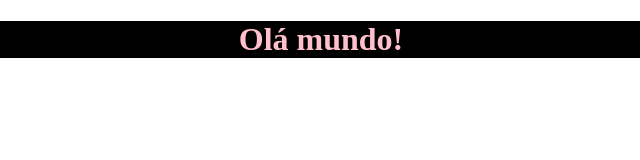
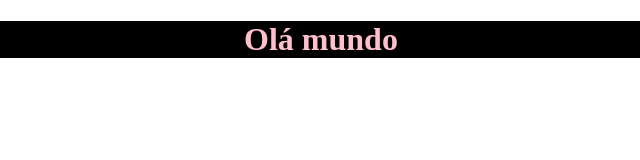
Before and after one commit to ThaisAlmeida21/ThaisAlmeida21.github.io, a plain HTML site: page index.html in a window 1280 px wide. Shown: the full height of the page, 319-959 px from the left. Drawn offline with Linux system fonts and the light colour scheme.

Commit message:
mudança no título

```diff
--- a/index.html
+++ b/index.html
@@ -9,7 +9,7 @@
 </head>
 
 <body>
-    <h1>Olá mundo!</h1>
+    <h1>Olá mundo</h1>
 </body>
 
 </html>
```
